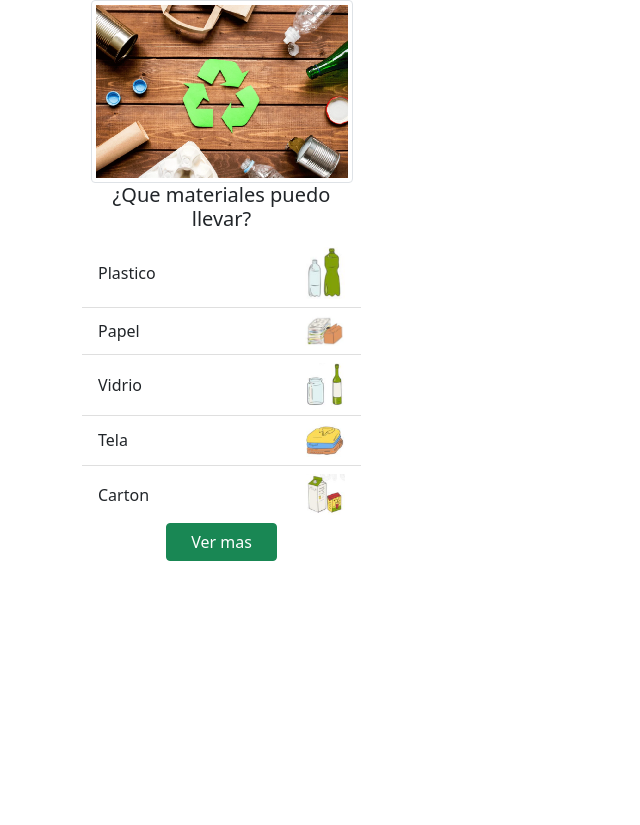
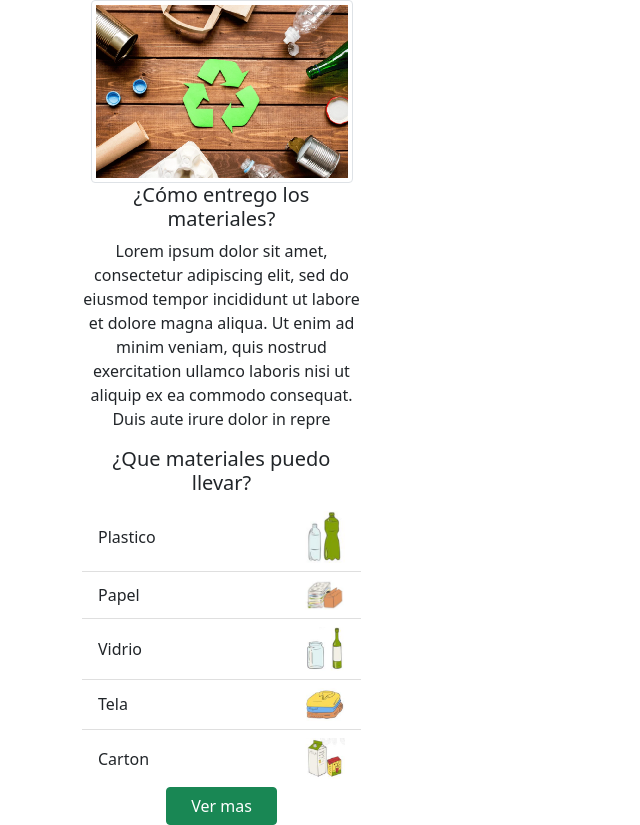
Before and after one commit to joaquinmancini/TPE_MDS-GRUPO11, an Angular app in the folder recoleCoop/: page /materiales in a window 1280 px wide. Shown: the whole page, without its empty margins (0-640 px from the left). Before the commit the page ends 800 px from the top, so only its background shows below. Built offline with nearby package versions, Linux system fonts and the light colour scheme.

Commit message:
TMG-55 - Se crea seccion para saber como entregar los materiales

```diff
--- a/recoleCoop/src/app/pages/materiales/materiales.component.html
+++ b/recoleCoop/src/app/pages/materiales/materiales.component.html
@@ -5,6 +5,11 @@
             <div class="media col-md-3">
 
                 <img src="assets/img/reciclaje.png" class="img-thumbnail center" alt="imagen_reciclaje">
+
+                <h5 class="text-center"> ¿Cómo entrego los materiales? </h5>
+
+                <p class="text-center"> Lorem ipsum dolor sit amet, consectetur adipiscing elit, sed do eiusmod tempor incididunt ut labore et dolore magna aliqua. Ut enim ad minim veniam, quis nostrud exercitation ullamco laboris nisi ut aliquip ex ea commodo consequat. Duis aute irure dolor in repre </p>
+
                 <h5 class="text-center"> ¿Que materiales puedo llevar? </h5>
 
                 <ul class="list-group list-group-flush">
```
